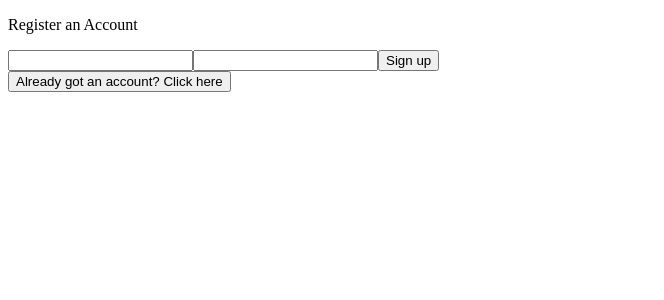
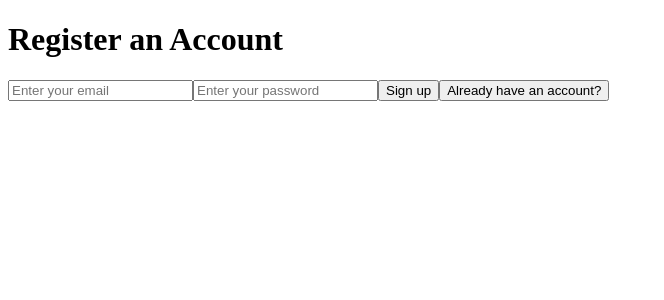
Before and after one commit to Alfiev7/InventoryStore, a React (Vite) app in the folder frontend/: page /login in a window 1280 px wide. Shown: the top 300 px of the page, without its empty margins (0-664 px from the left). Built offline with nearby package versions, Linux system fonts and the light colour scheme.

Commit message:
CR-CHANGES /Localstorage-HashedEmail-SignUp&SignIn Components-MockPassword

```diff
--- /dev/null
+++ b/frontend/src/components/SignInForm.jsx
@@ -0,0 +1,47 @@
+import { useForm } from "react-hook-form";
+import { FORM_FIELDS } from "../constants/FORM_FIELDS";
+import { hashEmail } from "../utils/hashUtil";
+import { USER_STORAGE_KEY } from "../constants/localStorageKeys";
+import { mockPassword } from "../mocks/data/mockPassword";
+
+export default function SignInForm({ toggleForm }) {
+  const {
+    register,
+    handleSubmit,
+    formState: { errors },
+  } = useForm();
+
+  const onSubmit = (data) => {
+    const storedData = JSON.parse(localStorage.getItem(USER_STORAGE_KEY));
+    const hashedEmail = hashEmail(data.email);
+
+    if (!storedData || storedData.email !== hashedEmail) {
+      console.warn("User not registered.");
+    } else if (mockPassword === data.password) {
+      console.log("Logged in successfully!");
+    } else {
+      console.error("Invalid credentials!");
+    }
+  };
+
+  return (
+    <form onSubmit={handleSubmit(onSubmit)}>
+      <h1>Login</h1>
+      <input
+        {...register(FORM_FIELDS.email.name)}
+        type={FORM_FIELDS.email.type}
+        placeholder={FORM_FIELDS.email.placeholder}
+      />
+      <input
+        {...register(FORM_FIELDS.password.name, {
+          required: "Please enter a password",
+        })}
+        type={FORM_FIELDS.password.type}
+        placeholder={FORM_FIELDS.password.placeholder}
+      />
+      {errors.password && <p>{errors.password.message}</p>}
+      <button type="submit">Login</button>
+      <button onClick={toggleForm}>Sign up for an account</button>
+    </form>
+  );
+}
--- /dev/null
+++ b/frontend/src/components/SignUpForm.jsx
@@ -0,0 +1,45 @@
+import { useForm } from "react-hook-form";
+import { FORM_FIELDS } from "../constants/FORM_FIELDS";
+import { hashEmail } from "../utils/hashUtil";
+import { USER_STORAGE_KEY } from "../constants/localStorageKeys";
+
+export default function SignUpForm({ toggleForm }) {
+  const {
+    register,
+    handleSubmit,
+    formState: { errors },
+  } = useForm();
+
+  const onSubmit = (data) => {
+    const hashedEmail = hashEmail(data.email);
+    localStorage.setItem(
+      USER_STORAGE_KEY,
+      JSON.stringify({ email: hashedEmail })
+    );
+    toggleForm();
+  };
+
+  return (
+    <form onSubmit={handleSubmit(onSubmit)}>
+      <h1>Register an Account</h1>
+      <input
+        {...register(FORM_FIELDS.email.name)}
+        type={FORM_FIELDS.email.type}
+        placeholder={FORM_FIELDS.email.placeholder}
+      />
+      <input
+        {...register(FORM_FIELDS.password.name, {
+          minLength: {
+            value: 6,
+            message: "Password must be at least 6 characters",
+          },
+        })}
+        type={FORM_FIELDS.password.type}
+        placeholder={FORM_FIELDS.password.placeholder}
+      />
+      {errors.password && <p>{errors.password.message}</p>}
+      <button type="submit">Sign up</button>
+      <button onClick={toggleForm}>Already have an account?</button>
+    </form>
+  );
+}
--- /dev/null
+++ b/frontend/src/constants/FORM_FIELDS.js
@@ -0,0 +1,4 @@
+export const FORM_FIELDS = {
+    email: { name: "email", type: "email", placeholder: "Enter your email" },
+    password: { name: "password", type: "password", placeholder: "Enter your password" },
+  };
--- /dev/null
+++ b/frontend/src/constants/localStorageKeys.js
@@ -0,0 +1 @@
+export const USER_STORAGE_KEY = "registered_users";
--- /dev/null
+++ b/frontend/src/mocks/data/mockPassword.js
@@ -0,0 +1 @@
+export const mockPassword = "123123"
--- a/frontend/src/pages/Login.jsx
+++ b/frontend/src/pages/Login.jsx
@@ -1,74 +1,15 @@
-import { useState } from "react";
-import { useForm } from "react-hook-form";
+import { useState } from "react"
+import SignInForm from "../components/SignInForm"
+import SignUpForm from "../components/SignUpForm"
 
 export default function Login() {
   const [hasAccount, setHasAccount] = useState(false);
 
-  const {
-    register,
-    handleSubmit,
-    formState: { errors },
-  } = useForm();
+  const toggleHasAccount = () => setHasAccount(prev => !prev);
 
-  const onSignUpSubmit = (data) => {
-    localStorage.setItem(
-      data.email,
-      JSON.stringify({
-        email: data.email,
-        password: data.password,
-      })
-    );
-    setHasAccount(!hasAccount);
-    console.log(JSON.parse(localStorage.getItem(data.email)));
-  };
-
-  const onLoginSubmit = (data) => {
-    const account = localStorage.getItem(data.email);
-    if (account && JSON.parse(account).password === data.password) {
-      console.log("Logged in successfully");
-    } else {
-      console.log("Invalid credentials");
-    }
-  };
-
-  return !hasAccount ? (
+  return (
     <div>
-      <form onSubmit={handleSubmit(onSignUpSubmit)}>
-        <p>Register an Account</p>
-        <input type="email" {...register("email")} />
-        <input
-          type="password"
-          {...register("password", {
-            minLength: {
-              value: 6,
-              message: "Password must be at least 8 characters long",
-            },
-          })}
-        />
-        {errors.password && <p>{errors.password.message}</p>}
-        <button type="submit">Sign up</button>
-      </form>
-      <button onClick={() => setHasAccount(!hasAccount)}>
-        Already got an account? Click here
-      </button>
-    </div>
-  ) : (
-    <div>
-      <form onSubmit={handleSubmit(onLoginSubmit)}>
-        <p>Login</p>
-        <input type="email" {...register("email")} />
-        <input
-          type="password"
-          {...register("password", {
-            required: "Please enter a password",
-          })}
-        />
-        {errors.password && <p>{errors.password.message}</p>}
-        <button type="submit">Login</button>
-      </form>
-      <button onClick={() => setHasAccount(!hasAccount)}>
-        Sign up for an account
-      </button>
+      {hasAccount ? <SignInForm toggleForm={toggleHasAccount}/> : <SignUpForm toggleForm={toggleHasAccount}/>}
     </div>
   );
 }
--- /dev/null
+++ b/frontend/src/utils/hashUtil.js
@@ -0,0 +1,11 @@
+
+
+
+
+export const hashEmail = (email) => {
+    let hash = 0;
+    for (let i = 0; i < email.length; i++) {
+      hash = email.charCodeAt(i) + ((hash << 5) - hash);
+    }
+    return hash.toString();
+  };
```
